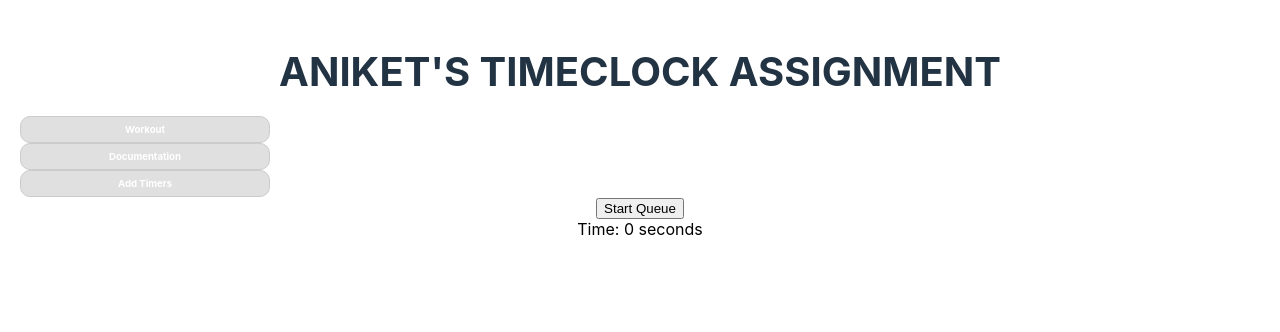
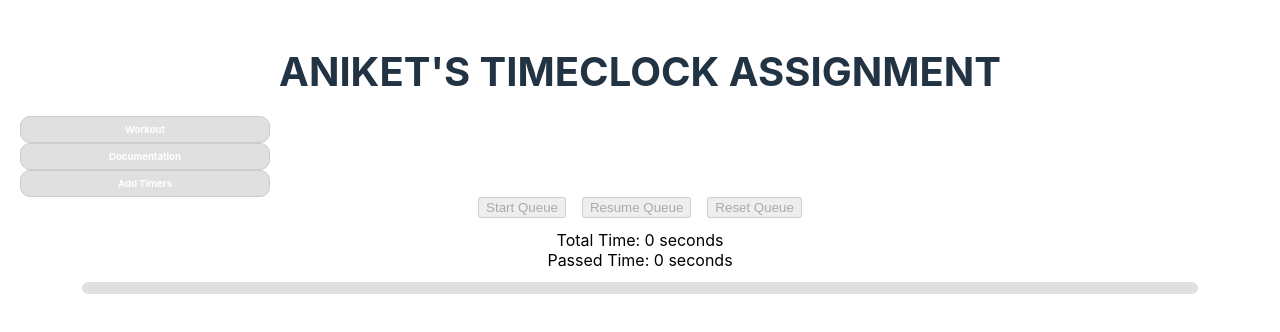
Before and after one commit to Anaslancer/timer, a React (Create React App) app: page / in a window 1280 px wide. Shown: the top 332 px of the page. Built offline with nearby package versions, Linux system fonts and the light colour scheme.

Commit message:
complete

```diff
--- a/src/utils/context.tsx
+++ b/src/utils/context.tsx
@@ -15,18 +15,19 @@ export interface Timer {
 // Define the types for the context state and actions
 interface TimerContextType {
   time: number;
-  totalTime: number;
   isRunning: boolean;
   errorMessage: string;
-  mode: string;
   timersQueue: Timer[];
   startQueue: () => void;
+  stopQueue: () => void;
+  resetQueue: () => void;
   handlePlayPause: () => void;
   setTimer: (minutes: number, seconds: number) => void;
   setIsRunning: (state: boolean) => void;
   addTimerToQueue: (timer: Timer) => void;
   removeLastTimerFromQueue: () => void;
   removeAllTimersFromQueue: () => void;
+  setTimerDirect: (seconds: number) => void;
 }
 
 // Define the type for the TimerProvider props
@@ -36,18 +37,19 @@ interface TimerProviderProps {
 
 const defaultContextValue: TimerContextType = {
   time: 0,
-  totalTime: 0,
   isRunning: false,
   errorMessage: '',
-  mode: 'countdown',
   timersQueue: [],
   startQueue: () => {},
+  stopQueue: () => {},
+  resetQueue: () => {},
   handlePlayPause: () => {},
   setTimer: () => {},
   setIsRunning: () => {},
   addTimerToQueue: () => {},
   removeLastTimerFromQueue: () => {},
   removeAllTimersFromQueue: () => {},
+  setTimerDirect: () => {},
 };
 
 const TimerContext = createContext<TimerContextType>(defaultContextValue);
@@ -60,16 +62,15 @@ export const useTimerContext = () => {
 export const TimerProvider: React.FC<TimerProviderProps> = ({ children }) => {
   const [timersQueue, setTimersQueue] = useState<Timer[]>([]);
   const [time, setTime] = useState(0); // Time remaining
-  const [totalTime, setTotalTime] = useState(0); // Total Time
   const [isRunning, setIsRunning] = useState(false); // Timer state (running or paused)
   const [errorMessage, setErrorMessage] = useState(''); // Error handling
-  const [mode, setMode] = useState("countdown"); // Timer mode ('countdown' or 'stopwatch')
   const [activeTimerIndex, setActiveTimerIndex] = useState<number | null>(null); // Track the active timer
 
   // Timer logic for countdown and stopwatch
   useEffect(() => {
     let timer = setInterval(() => {
-      if (activeTimerIndex !== null) {
+      if (isRunning && activeTimerIndex !== null) {
+        setTime(prevQueue => prevQueue + 1);
         let newQueue = [...timersQueue];
         const currentTimer = timersQueue[activeTimerIndex];
 
@@ -106,17 +107,6 @@ export const TimerProvider: React.FC<TimerProviderProps> = ({ children }) => {
           }
         }
 
-        // if (currentTimer.mode === CONST.TimerTypes.TABATA) {
-        //   if (!currentTimer.isResting && currentTimer.passedTime === currentTimer.expectedTime) {
-        //     newQueue[activeTimerIndex].passedTime = 0;
-        //     newQueue[activeTimerIndex].isResting = true;
-        //   } else if (currentTimer.isResting && currentTimer.passedTime === currentTimer.restTime) {
-        //     newQueue[activeTimerIndex].passedTime = 0;
-        //     newQueue[activeTimerIndex].passedRound = currentTimer.passedRound + 1;
-        //     newQueue[activeTimerIndex].isResting = false;
-        //   }
-        // }
-
         setTimersQueue(newQueue);
       }
     }, 1000);
@@ -124,18 +114,14 @@ export const TimerProvider: React.FC<TimerProviderProps> = ({ children }) => {
     return () => {
       if (timer) clearInterval(timer); // Clean up the timer
     };
-  }, [isRunning, activeTimerIndex, mode]);
-
-  useEffect(() => {
-    // const newTotalTime = timersQueue.reduce((total, timer) => total + timer.time, 0);
-    // setTotalTime(newTotalTime);
-  }, [timersQueue]);
+  }, [isRunning, activeTimerIndex]);
 
   // Start queue function now selects the first timer and starts it
   const startQueue = () => {
     if (timersQueue.length > 0) {
       setActiveTimerIndex(0);
       setIsRunning(true);
+      setTime(0);
 
       let newTimersQueue = [...timersQueue];
       newTimersQueue[0] = {
@@ -143,10 +129,30 @@ export const TimerProvider: React.FC<TimerProviderProps> = ({ children }) => {
         status: CONST.TimerStatuses.PLAY,
       };
       setTimersQueue(newTimersQueue);
-
     } else {
       setErrorMessage('No timers in the queue to start!');
     }
+  };
+
+  const stopQueue = () => {
+    if (timersQueue.length > 0) {
+      setIsRunning(!isRunning);
+    } else {
+      setErrorMessage('No timers in the queue to start!');
+    }
+  };
+
+  const resetQueue = () => {
+    setTime(0);
+    setIsRunning(false);
+
+    let newTimersQueue = [...timersQueue];
+    newTimersQueue.forEach((timer) => {
+      timer.passedRound = 0;
+      timer.passedTime = 0;
+      timer.status = CONST.TimerStatuses.READY;
+    });
+    setTimersQueue(newTimersQueue);
   };
 
   // Function to save the values that are added
@@ -166,7 +172,7 @@ export const TimerProvider: React.FC<TimerProviderProps> = ({ children }) => {
 
   // Play or pause the timer
   const handlePlayPause = () => {
-    if (mode === 'stopwatch' || time > 0) {
+    if (time > 0) {
       setIsRunning(prev => !prev); // Toggle the running state for both modes
     } else {
       setErrorMessage('Please set a valid time before starting!');
@@ -184,13 +190,16 @@ export const TimerProvider: React.FC<TimerProviderProps> = ({ children }) => {
     }
   };
 
+  const setTimerDirect = (seconds: number) => {
+    setTime(seconds);
+  }
+
   return (
     <TimerContext.Provider
       value={{
         time,
         isRunning,
         errorMessage,
-        mode,
         handlePlayPause,
         setTimer,
         timersQueue,
@@ -199,7 +208,9 @@ export const TimerProvider: React.FC<TimerProviderProps> = ({ children }) => {
         removeAllTimersFromQueue,
         setIsRunning,
         startQueue,
-        totalTime
+        stopQueue,
+        resetQueue,
+        setTimerDirect,
       }}
     >
       {children}
--- a/src/views/Home.tsx
+++ b/src/views/Home.tsx
@@ -1,8 +1,14 @@
-
-//import styled from 'styled-components';
-//import Countdown from '../components/timers/Countdown';
 import { useTimerContext } from '../utils/context';
 import WorkoutDisplay from '../components/generic/WorkoutDisplay';
+import styled from 'styled-components';
+
+const StyledQueueContainer = styled.div`
+  display: flex;
+  flex-wrap: wrap;
+  justify-content: center;
+  gap: 40px;
+  margin-top: 40px;
+`;
 
 /*
 const TimersContainer = styled.div`
@@ -37,16 +43,31 @@ const TimerDisplay = styled.div`
 `;
 */
 const Home = () => {
-  const { time, isRunning, timersQueue, startQueue } = useTimerContext();
+  const { time, isRunning, timersQueue, startQueue, stopQueue, resetQueue } = useTimerContext();
 
   // Calculate total time based on the timers in the queue
-  const totalTimeInSeconds = timersQueue.reduce((total, timer) => total + timer.expectedTime, 0);
+  const totalTimeInSeconds = timersQueue.reduce((total, timer) => total + (timer.expectedTime + timer.restTime) * timer.round, 0);
 
   return (
     <div>
-      <button onClick={startQueue}>{isRunning ? 'Stop Queue' : 'Start Queue'}</button>
-      <div>Time: {totalTimeInSeconds} seconds</div>
-      <div>
+      <div style={{display: 'flex', gap: '16px', justifyContent: 'center', marginBottom: '12px'}}>
+        <button onClick={startQueue} disabled={time > 0 || timersQueue.length === 0}>Start Queue</button>
+        <button onClick={stopQueue} disabled={time === 0 || time === totalTimeInSeconds}>{isRunning ? 'Pause Queue' : 'Resume Queue'}</button>
+        <button onClick={resetQueue} disabled={timersQueue.length === 0 || time === 0}>Reset Queue</button>
+      </div>
+      <div>Total Time: {totalTimeInSeconds} seconds</div>
+      <div>Passed Time: {time} seconds</div>
+      <div style={{ width: '90%', height: '12px', borderRadius: '6px', backgroundColor: '#e0e0e0', margin: 'auto', position: 'relative', marginTop: '12px' }}>
+        <div style={{
+          position: 'absolute',
+          height: '12px',
+          borderRadius: '6px',
+          backgroundColor: '#777777',
+          left: 0,
+          width: !totalTimeInSeconds ? 0 : `${time / totalTimeInSeconds * 100}%`,
+        }}></div>
+      </div>
+      <StyledQueueContainer>
         {
           timersQueue.map((timer, index) => (
             <div key={index}>
@@ -57,7 +78,7 @@ const Home = () => {
             </div>
           ))
         }
-      </div>
+      </StyledQueueContainer>
     </div>
   );
 };
```
